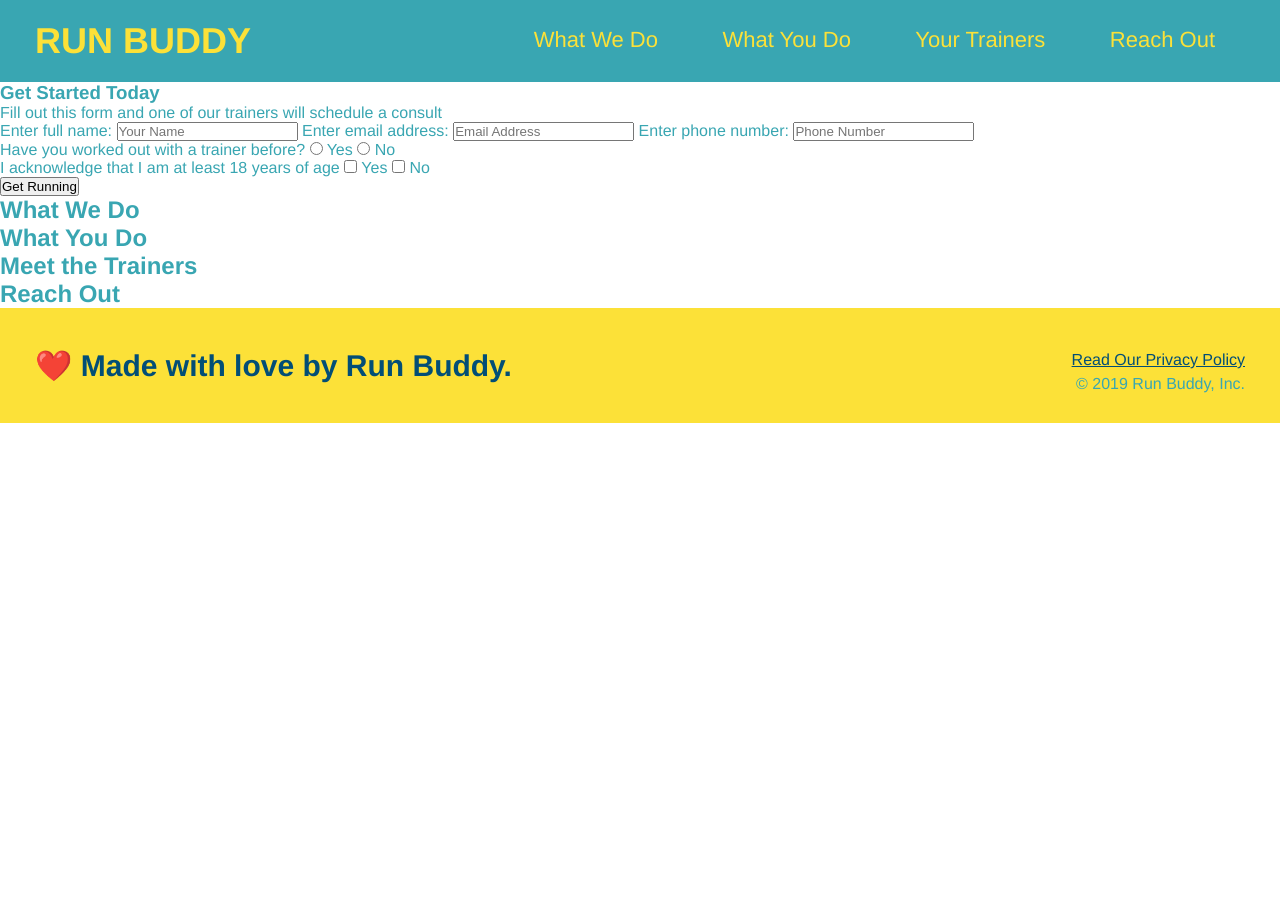
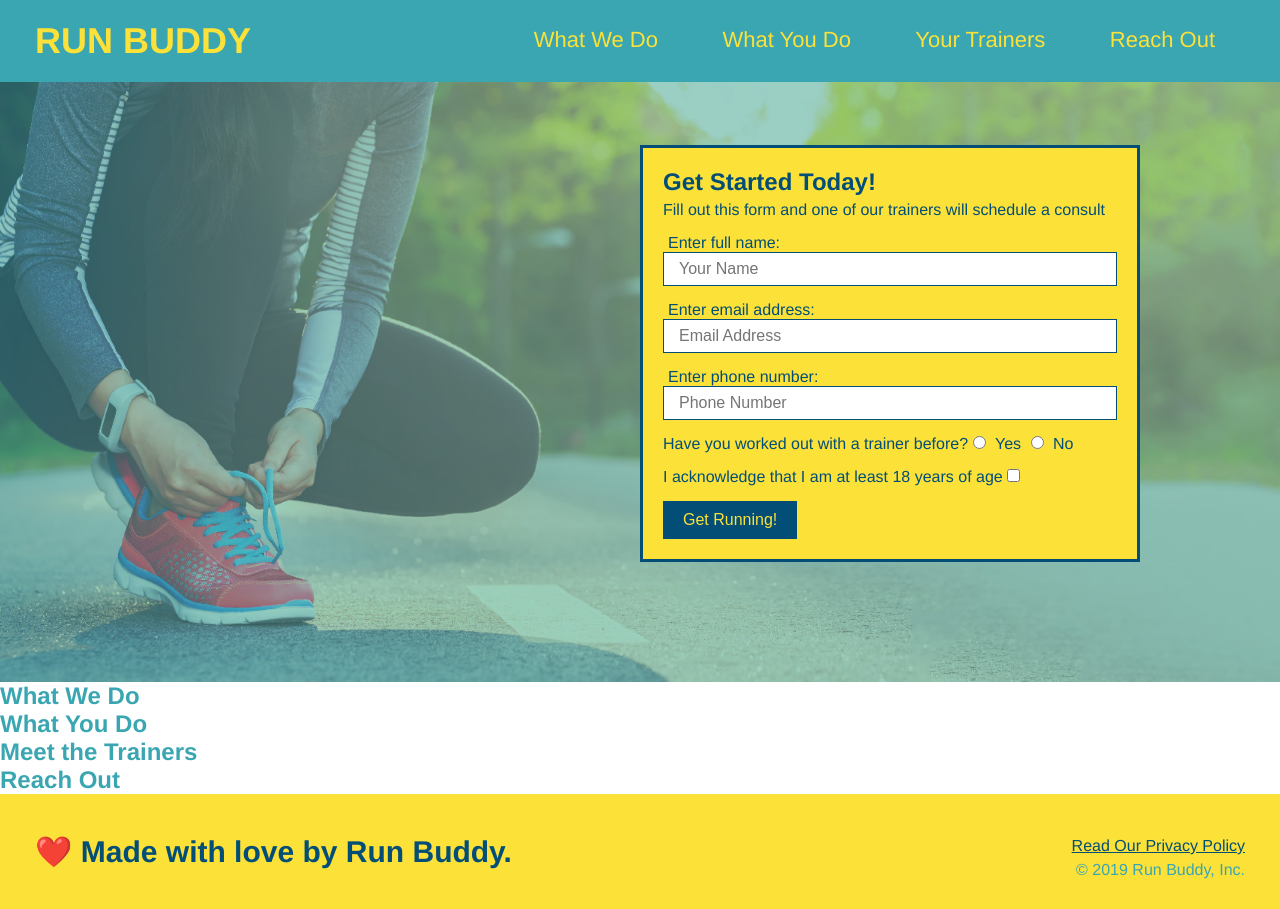
Before and after one commit to henelle/run-buddy, a plain HTML site: page index.html in a window 1280 px wide. Before the commit the page ends 800 px from the top, so only its background shows below. Drawn offline with Linux system fonts and the light colour scheme.

Commit message:
design form box

```diff
--- a/assets/css/style.css
+++ b/assets/css/style.css
@@ -66,3 +66,56 @@ footer div {
 footer a {
     color: #024e76;
 }
+
+.hero {
+    background-image: url("../images/hero-bg.jpg");
+    height: 600px;
+    background-size: cover;
+    background-position: center;
+    position: relative;
+}
+
+.hero-form {
+    background-color: #fce138;
+    padding: 20px;
+    width: 500px;
+    color: #024e76;
+    border-style: solid;
+    border-width: 3px;
+    border-color: #024e76;
+    position: absolute;
+    bottom: 120px;
+    right: 140px;
+    text-align: left;
+}
+
+.hero-form h3 {
+    font-size: 24px;
+    margin: 0px;
+}
+
+.hero-form p {
+    margin: 5px 0 15px 0;
+}
+
+.form-input {
+    border: 1px solid #024e76;
+    display: block;
+    padding: 7px 15px;
+    font-size: 16px;
+    color: #024e76;
+    width: 100%;
+    margin-bottom: 15px;
+}
+
+.hero-form label {
+    margin: 0 5px;
+}
+
+.hero-form button {
+    color: #fce138;
+    background-color: #024e76;
+    border: none;
+    padding: 10px 20px;
+    font-size: 16px;
+}
--- a/index.html
+++ b/index.html
@@ -34,33 +34,35 @@
         </header>
 
         <!-- hero/jumbrotron -->
-        <section>
-            <div>
-                <h3>Get Started Today</h3>
+        <section class="hero">
+            <div class="hero-form">
+                <h3>Get Started Today!</h3>
                 <p>Fill out this form and one of our trainers will schedule a consult</p>
-                <!-- Add form elelment -->
+                <!-- Add form element -->
                 <form>
                     <label for="name">Enter full name:</label>
-                    <input type="text" placeholder="Your Name" name="name" id="name" />
+                    <input type="text" placeholder="Your Name" name="name" id="name" class="form-input"/>
+
                     <label for="email">Enter email address:</label>
-                    <input type="email" placeholder="Email Address" name="email" id="email" />
+                    <input type="email" placeholder="Email Address" name="email" id="email" class="form-input"/>
+
                     <label for="phone">Enter phone number:</label>
-                    <input for="tel" placeholder="Phone Number" name="phone" id="phone" />
+                    <input for="tel" placeholder="Phone Number" name="phone" id="phone" class="form-input"/>
                     <p>
                         Have you worked out with a trainer before?
                         <input type="radio" name="trainer-confirm" id="trainer-yes" />
                         <label for="trainer-yes">Yes</label>
+
                         <input type="radio" name="trainer-confirm" id="trainer-no" />
                         <label for="tainer-no">No</label>
                     </p>
                     <p>
                         I acknowledge that I am at least 18 years of age
-                        <input type="checkbox" id="age-yes" name="age-yes" value="Yes" />
-                        <label for="age-yes">Yes</label>
-                        <input type="checkbox" id="age-no" name="age-no" value="No" />
-                        <lable for="age-no">No</lable>
+                        <input type="checkbox" name="age-yes" value="1" />
                     </p>
-                    <input type="submit" value="Get Running">
+                    <button type="submit">
+                        Get Running!
+                    </button>
                 </form>
             </div>
         </section>
```
Also changed, not shown: assets/images/hero-bg.jpg (added).
